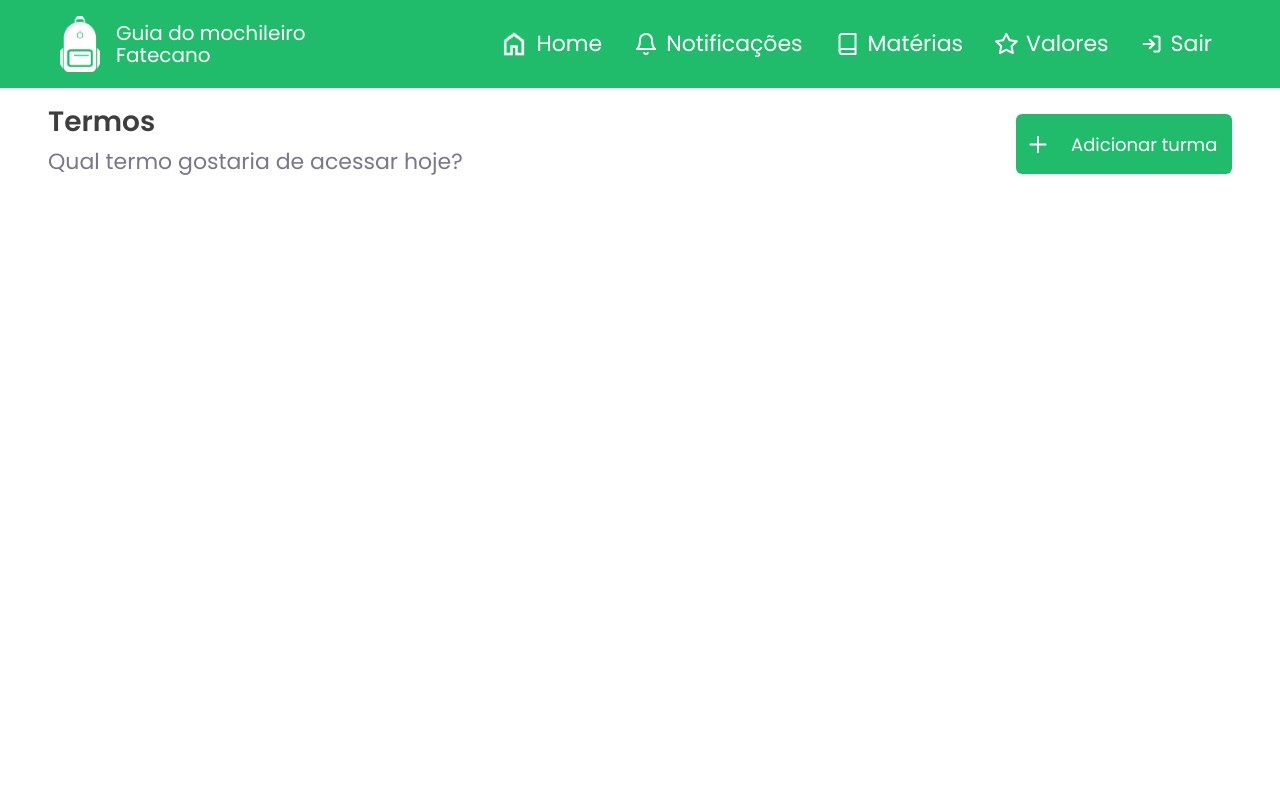
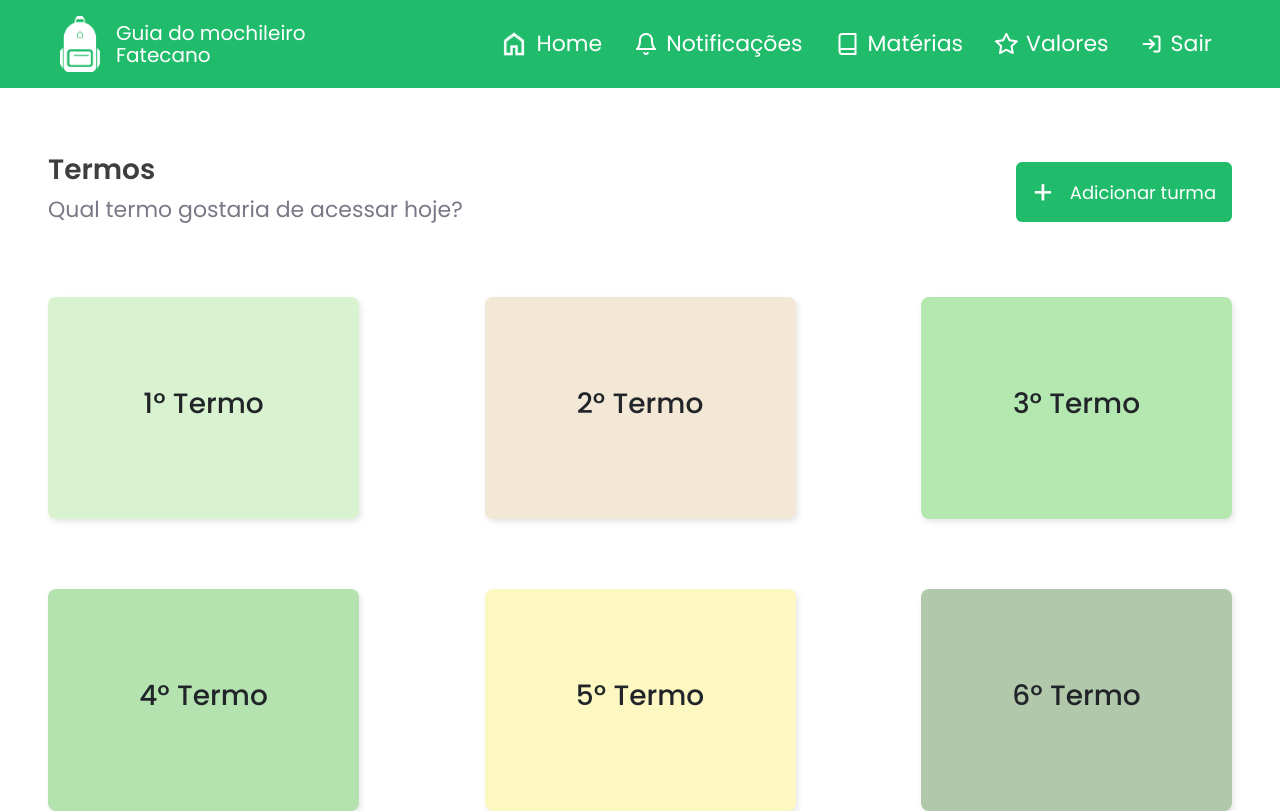
Before and after one commit to Lebron057/Muchileiro-fatecando-bootstrap, an Angular app: page /home in a window 1280 px wide. Built offline with nearby package versions, Linux system fonts and the light colour scheme.

Commit message:
add component cards-termos e aplicação na home

```diff
--- a/src/app/app.routes.ts
+++ b/src/app/app.routes.ts
@@ -3,6 +3,7 @@ import { LoginComponent } from './components/login/login.component';
 import { RegisterComponent } from './components/register/register.component';
 import { HomeComponent } from './components/home/home.component';
 import { TesteComponent } from './components/teste/teste.component';
+import { CardsTermosComponent } from './components/cards-termos/cards-termos.component';
 
 export const routes: Routes = [
     {
@@ -20,5 +21,9 @@ export const routes: Routes = [
     {
         path: 'teste',
         component: TesteComponent
+    },
+    {
+        path: 'cards-termos',
+        component: CardsTermosComponent
     }
 ];
--- /dev/null
+++ b/src/app/components/cards-termos/cards-termos.component.css
@@ -0,0 +1,24 @@
+.card-termo {
+    width: 311px;
+    height: 222px;
+    top: 346px;
+    left: 71px;
+    border-radius: 8px;
+    font-family: Poppins;
+    font-weight: 500;
+    font-size: 40px;
+    line-height: 130%;
+    letter-spacing: 0px;
+    box-shadow: 2px 3px 6px rgba(0,0,0,0.1);
+    display: flex;
+    align-items: center;
+    justify-content: center;
+    transition: transform 0.2s ease;
+    cursor: pointer;
+    padding: 0px;
+    margin: 0px;
+}
+
+.card-termo:hover {
+    transform: scale(1.05);
+}
--- /dev/null
+++ b/src/app/components/cards-termos/cards-termos.component.html
@@ -0,0 +1,3 @@
+<div class="card-termo" [ngStyle]="{ 'background-color': corFundo }">
+    <h3>{{ numeroTermo }}º Termo</h3>
+</div>
--- a/src/app/components/home/home.component.css
+++ b/src/app/components/home/home.component.css
@@ -74,3 +74,18 @@ nav {
     top: 178px;
     left: 1156px;
 }
+
+.btn-add-turma:active {
+    color: #18834c;
+}
+
+.container {
+    min-width: 100%;
+    row-gap: 70px;
+    justify-content: space-between;
+    margin: 0px;
+}
+
+.sect-cads {
+    padding-inline: 48px;
+}
--- a/src/app/components/home/home.component.html
+++ b/src/app/components/home/home.component.html
@@ -53,19 +53,30 @@
 </nav>
 
 <!-- Titulo, subtitulo e +termos -->
-<section class="d-flex container-fluid align-items-center px-5 py-3">
+<section class="d-flex container-fluid align-items-center px-5 py-3 mt-5">
   <div>
     <h1 class="h1-termos">Termos</h1>
     <h3 class="sub-titulo">Qual termo gostaria de acessar hoje?</h3>
   </div>
 
   <div class="ms-auto">
-    <button class="btn btn-add-turma d-flex align-items-center gap-4">
-      <img src="assets\images\plus-logo.png" alt="plus-logo">
+    <button class="btn btn-add-turma d-flex align-items-center gap-3 justify-content-center">
+      <p class="m-0" style="font-size: xx-large;">+</p>
       Adicionar turma
     </button>
   </div>
 
+</section>
 
+<section class="d-flex align-items-center justify-content-center mt-5 sect-cads">
+
+  <div class="container d-flex flex-wrap align-items-center p-0">
+    @for (termo of termos; track termo.numero) {
+      <app-cards-termos
+        [numeroTermo]="termo.numero"
+        [corFundo]="termo.cor">
+      </app-cards-termos>
+    }
+  </div>
 
 </section>
--- a/src/app/components/home/home.component.ts
+++ b/src/app/components/home/home.component.ts
@@ -1,10 +1,11 @@
 import { CommonModule } from '@angular/common';
 import { Component } from '@angular/core';
 import { RouterLink } from '@angular/router';
+import { CardsTermosComponent } from "../cards-termos/cards-termos.component";
 
 @Component({
   selector: 'app-home',
-  imports: [RouterLink, CommonModule],
+  imports: [RouterLink, CommonModule, CardsTermosComponent],
   templateUrl: './home.component.html',
   styleUrl: './home.component.css'
 })
@@ -14,4 +15,13 @@ export class HomeComponent {
   selecionarItem(item: string): void {
     this.itemAtivo = item;
   }
+
+  termos = [
+    { numero: 1, cor: '#D9F3D0' },
+    { numero: 2, cor: '#F2E8D5' },
+    { numero: 3, cor: '#B5E7B1' },
+    { numero: 4, cor: '#B4E3B0' },
+    { numero: 5, cor: '#FDF8C1' },
+    { numero: 6, cor: '#B2C8AB' }
+  ];
 }
```
Also changed, not shown: src/app/components/cards-termos/cards-termos.component.ts (added, +14 -0 lines), 1 other file (tests, documents, lock files or other folders).
